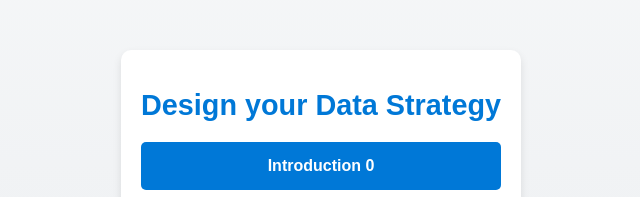
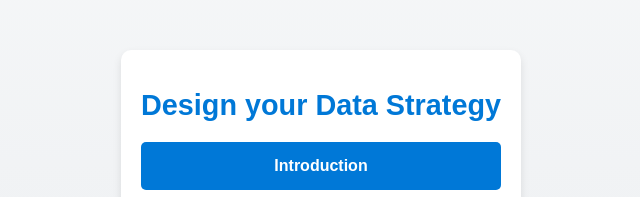
Before and after one commit to HelenHelene/DataStrategy, a plain HTML site: page index.html in a window 1280 px wide. Shown: the part 207-404 px from the top of the page, 319-959 px from the left. Drawn offline with Linux system fonts and the light colour scheme.

Commit message:
Update index.html

```diff
--- a/index.html
+++ b/index.html
@@ -89,7 +89,7 @@
 <body>
   <div class="container">
     <h1>Design your Data Strategy</h1>
-    <a href="https://helenhelene.github.io/eportfolio/" class="button" target="_blank">Introduction 0</a>
+    <a href="https://helenhelene.github.io/eportfolio/" class="button" target="_blank">Introduction</a>
     <a href="https://helenhelene.github.io/eportfolio/" class="button button1" target="_blank">Framework</a>
     <a href="https://helenhelene.github.io/eportfolio/" class="button button2" target="_blank">Self-Assessment</a>
   </div>
```
